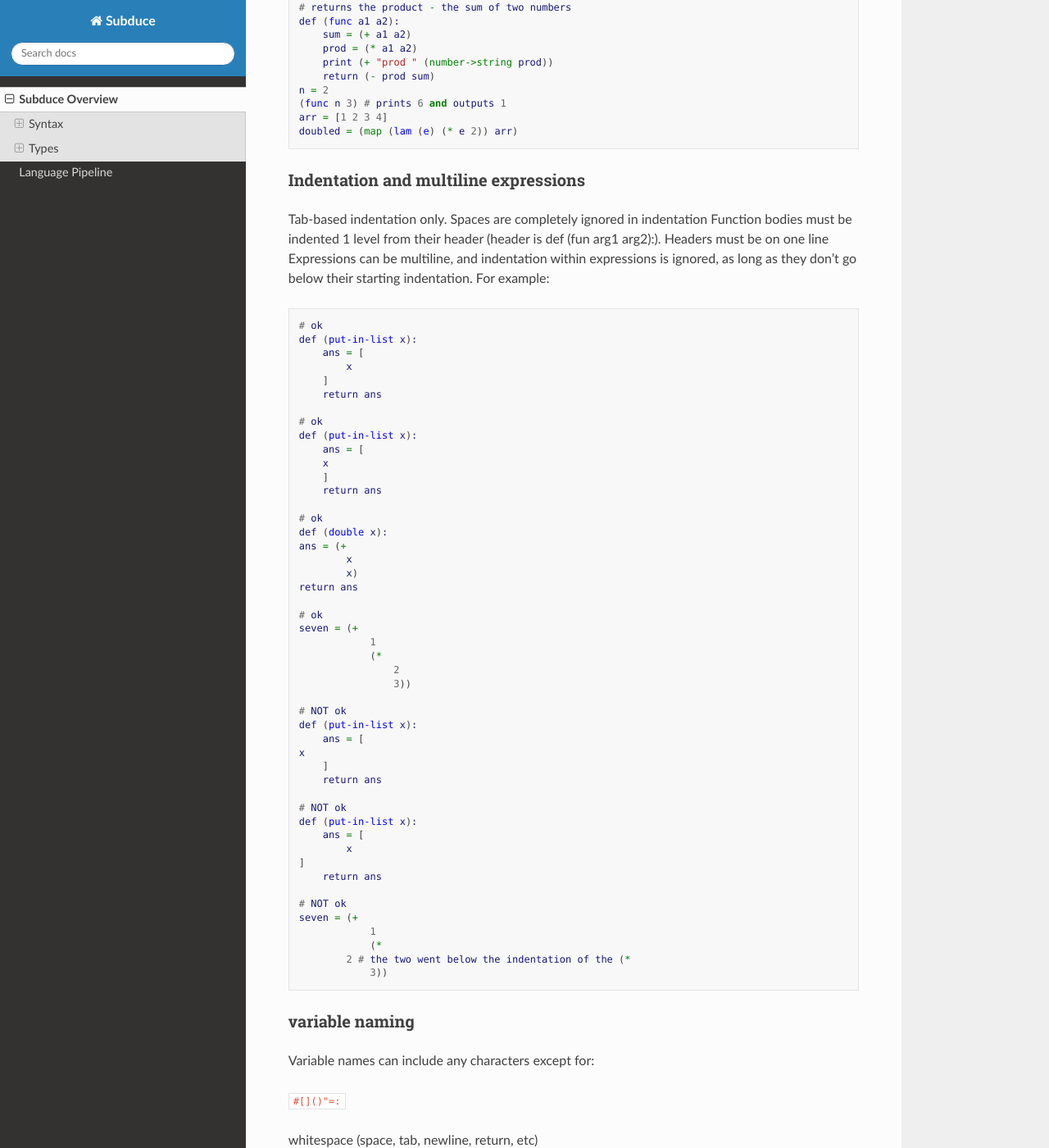
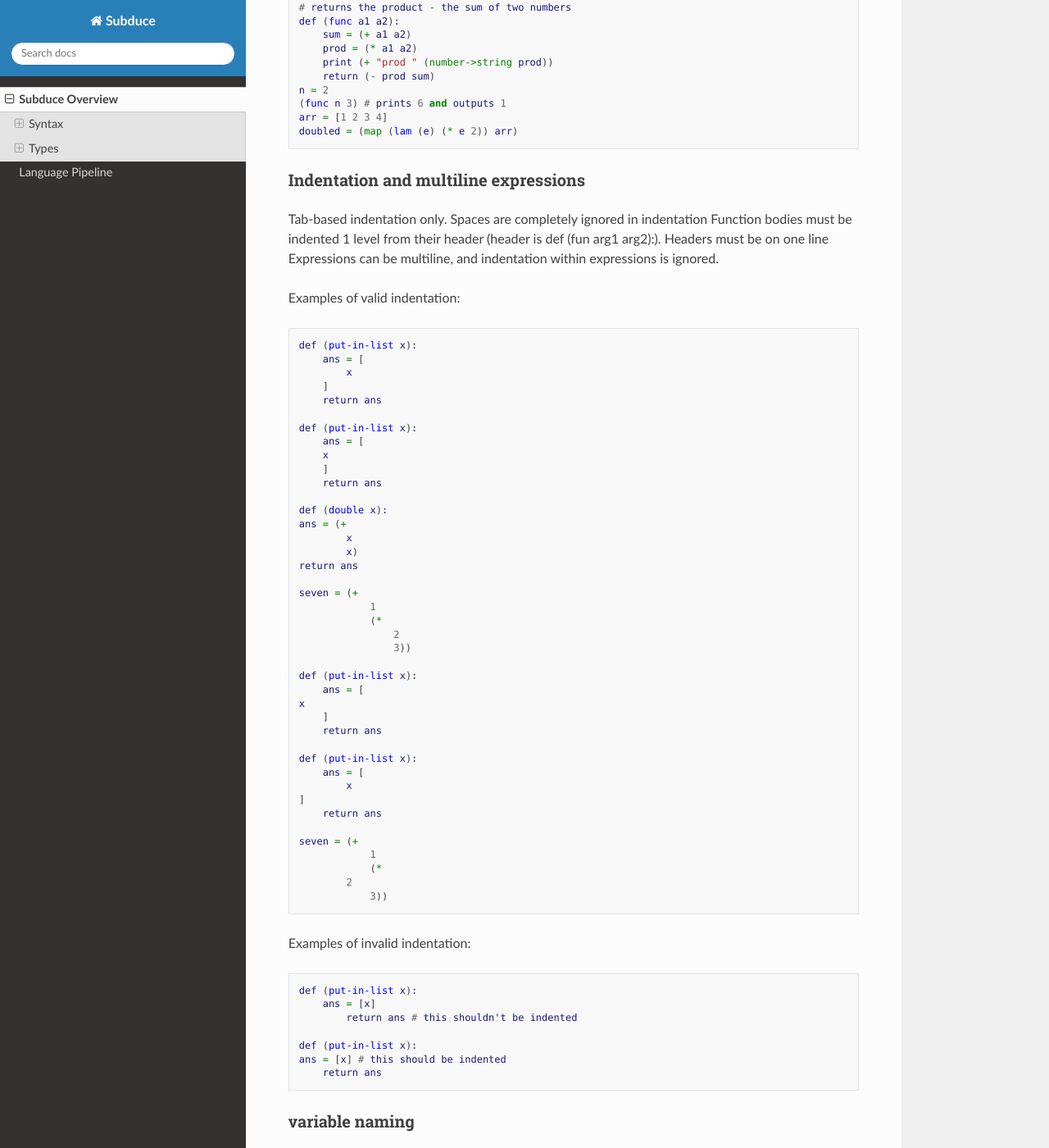
Before and after one commit to quasarbright/Subduce, a Sphinx documentation site: the page built from docs/overview.rst, in a window 1280 px wide and 1400 px high, scrolled down 278 px. Shown: the whole window at 82% size. Built offline with Sphinx 7.4.7 and the Read the Docs theme 2.0.0, drawn with Linux system fonts in a browser that asks for light colours.

Commit message:
update indentation rules and examples

```diff
--- a/docs/overview.rst
+++ b/docs/overview.rst
@@ -28,58 +28,65 @@ Indentation and multiline expressions
 
 Tab-based indentation only. Spaces are completely ignored in indentation
 Function bodies must be indented 1 level from their header (header is def (fun arg1 arg2):). Headers must be on one line
-Expressions can be multiline, and indentation within expressions is ignored, as long as they don't go below their starting indentation. For example:
+Expressions can be multiline, and indentation within expressions is ignored.
+
+Examples of valid indentation:
 
 .. code-block:: scheme
 
-    # ok
     def (put-in-list x):
         ans = [
             x
         ]
         return ans
 
-    # ok
     def (put-in-list x):
         ans = [
         x
         ]
         return ans
 
-    # ok
     def (double x):
     ans = (+
             x
             x)
     return ans
 
-    # ok
     seven = (+
                 1
                 (*
                     2
                     3))
 
-    # NOT ok
     def (put-in-list x):
         ans = [
     x
         ]
         return ans
 
-    # NOT ok
     def (put-in-list x):
         ans = [
             x
     ]
         return ans
 
-    # NOT ok
     seven = (+
                 1
                 (*
-            2 # the two went below the indentation of the (*
+            2
                 3))
+
+Examples of invalid indentation:
+
+.. code-block:: scheme
+
+    def (put-in-list x):
+        ans = [x]
+            return ans # this shouldn't be indented
+
+    def (put-in-list x):
+    ans = [x] # this should be indented
+        return ans
 
 variable naming
 ---------------
```
